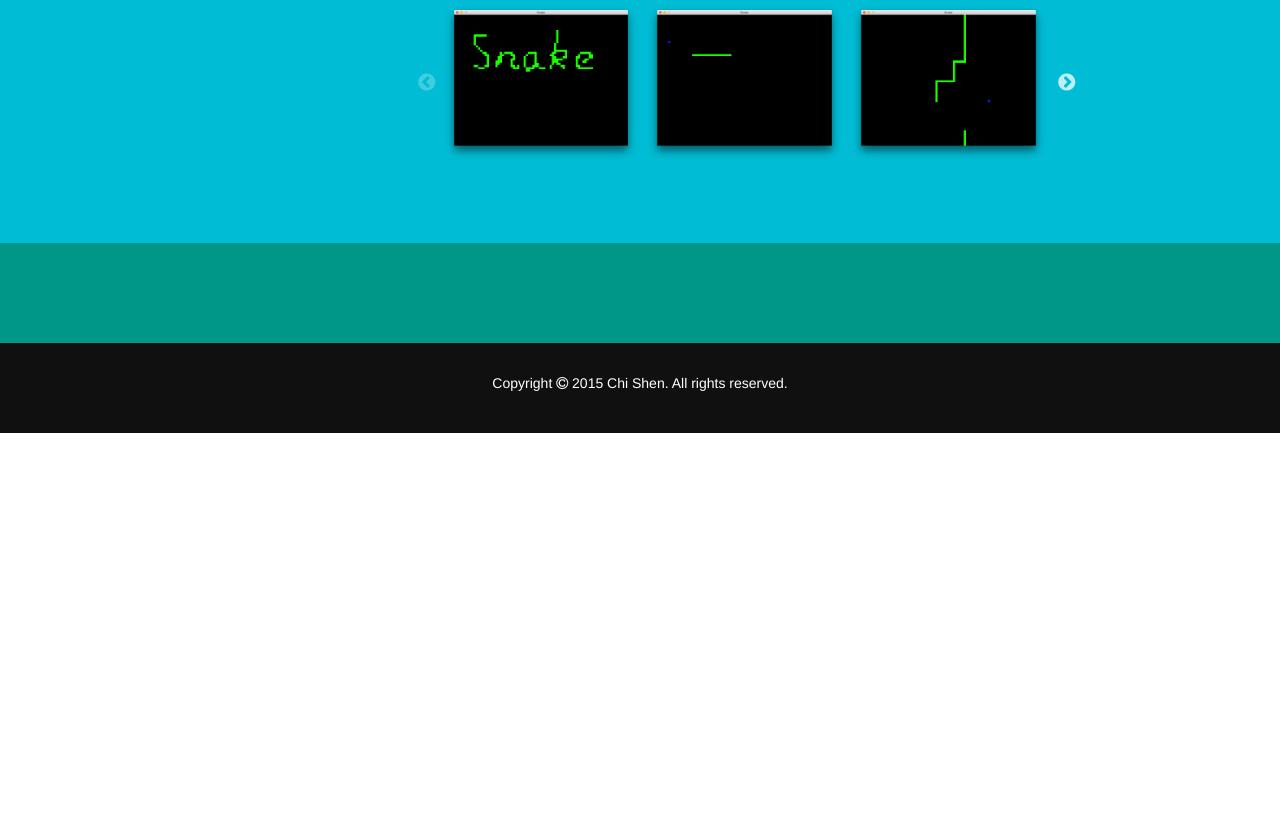
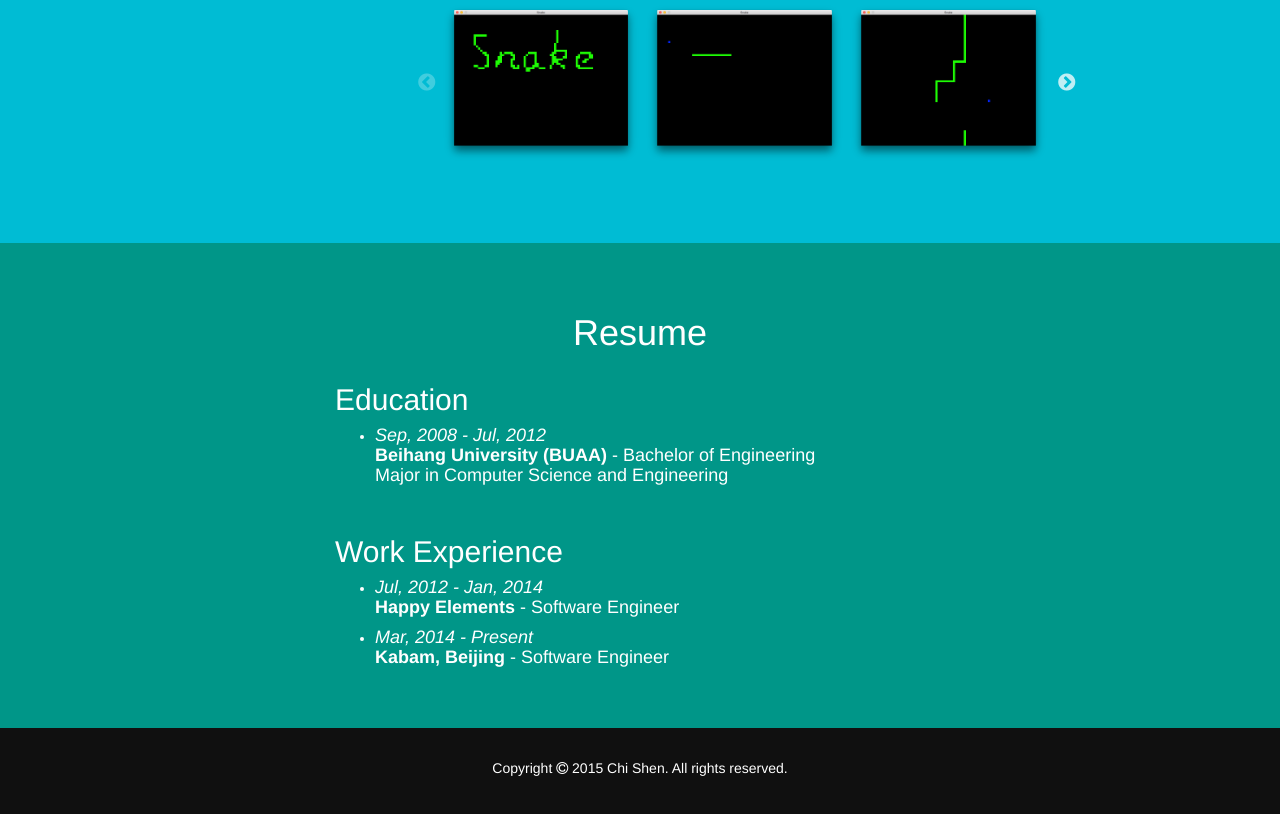
Before and after one commit to ascy/ascy.github.io, a plain HTML site: page index.html in a window 1280 px wide. Shown: the part 5344-6158 px from the top of the page. Before the commit the page ends 5777 px from the top, so only its background shows below. Drawn offline with Linux system fonts and the light colour scheme.

Commit message:
some contents in resume section

```diff
--- a/css/index.css
+++ b/css/index.css
@@ -73,6 +73,7 @@ h1 small {
     padding-top: 50px;
     padding-bottom: 50px;
     background-color: #009688;
+    color: #fff;
 }
 
 footer {
--- a/index.html
+++ b/index.html
@@ -367,6 +367,33 @@
         </div>
 
         <div id="resume" class="container-fluid">
+            <div class="heading">
+                <h1>Resume</h1>
+            </div>
+            <div class="row">
+                <div class="col-sm-3"></div>
+                <div class="col-sm-6">
+                    <h2>Education</h2>
+                    <ul>
+                        <li>
+                            <h4><em>Sep, 2008 - Jul, 2012</em><br><strong>Beihang University (BUAA)</strong> - Bachelor of Engineering<br>Major in Computer Science and Engineering</h4>
+<!--                            <p>sdasdfasdfasdfasdf</p>-->
+                        </li>
+                    </ul>
+                    <br>
+                    <h2>Work Experience</h2>
+                    <ul>
+                        <li>
+                            <h4><em>Jul, 2012 - Jan, 2014</em><br><strong>Happy Elements</strong> - Software Engineer</h4>
+                        </li>
+                        <li>
+                            <h4><em>Mar, 2014 - Present</em><br><strong>Kabam, Beijing</strong> - Software Engineer</h4>
+                        </li>
+                    </ul>
+
+                </div>
+                <div class="col-sm-3"></div>
+            </div>
         </div>
 
         <footer>
```
